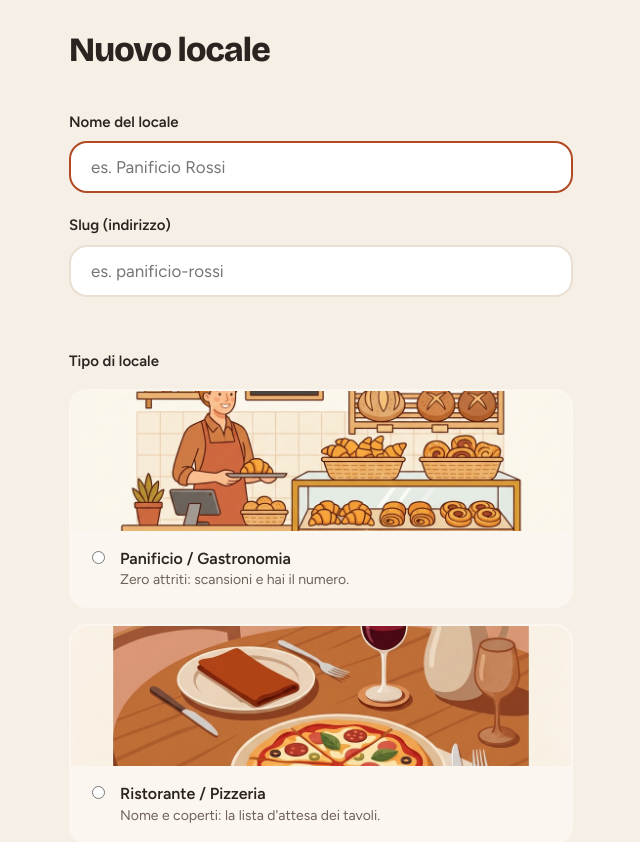
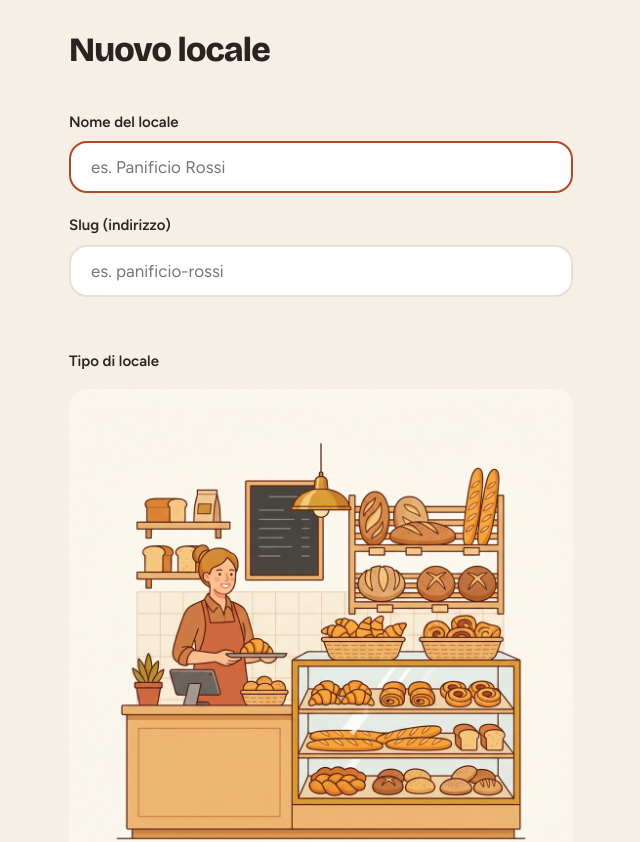
Before and after one commit to CriptoCosmo/InFila, a React (Vite) app: page /new-venue in a window 1280 px wide. Shown: the top 842 px of the page, without its empty margins (319-959 px from the left). Built offline with nearby package versions, Linux system fonts and the light colour scheme; no server answers; sample sign-in values are in the browser's storage.

Commit message:
fix: adjust aspect ratio of vertical cards to prevent cutting images

```diff
--- a/src/screens/NewVenue.jsx
+++ b/src/screens/NewVenue.jsx
@@ -150,8 +150,8 @@ export default function NewVenue() {
             {Object.entries(VERTICALS).map(([key, v]) => (
               <label key={key} style={{ display: 'flex', flexDirection: 'column', cursor: 'pointer', background: 'var(--crema-card)', borderRadius: 'var(--r-md)', border: vertical === key ? '2px solid var(--terracotta)' : '2px solid transparent', overflow: 'hidden', transition: 'transform 0.2s, border-color 0.2s', transform: vertical === key ? 'scale(1.02)' : 'scale(1)' }}>
                 {v.image && (
-                  <div style={{ width: '100%', height: 140, overflow: 'hidden' }}>
-                    <img src={v.image} alt={v.label} style={{ width: '100%', height: '100%', objectFit: 'cover' }} />
+                  <div style={{ width: '100%', aspectRatio: '1/1', overflow: 'hidden', background: '#fff' }}>
+                    <img src={v.image} alt={v.label} style={{ width: '100%', height: '100%', objectFit: 'cover', objectPosition: 'center' }} />
                   </div>
                 )}
                 <div style={{ display: 'flex', gap: 12, alignItems: 'flex-start', padding: 16 }}>
```
